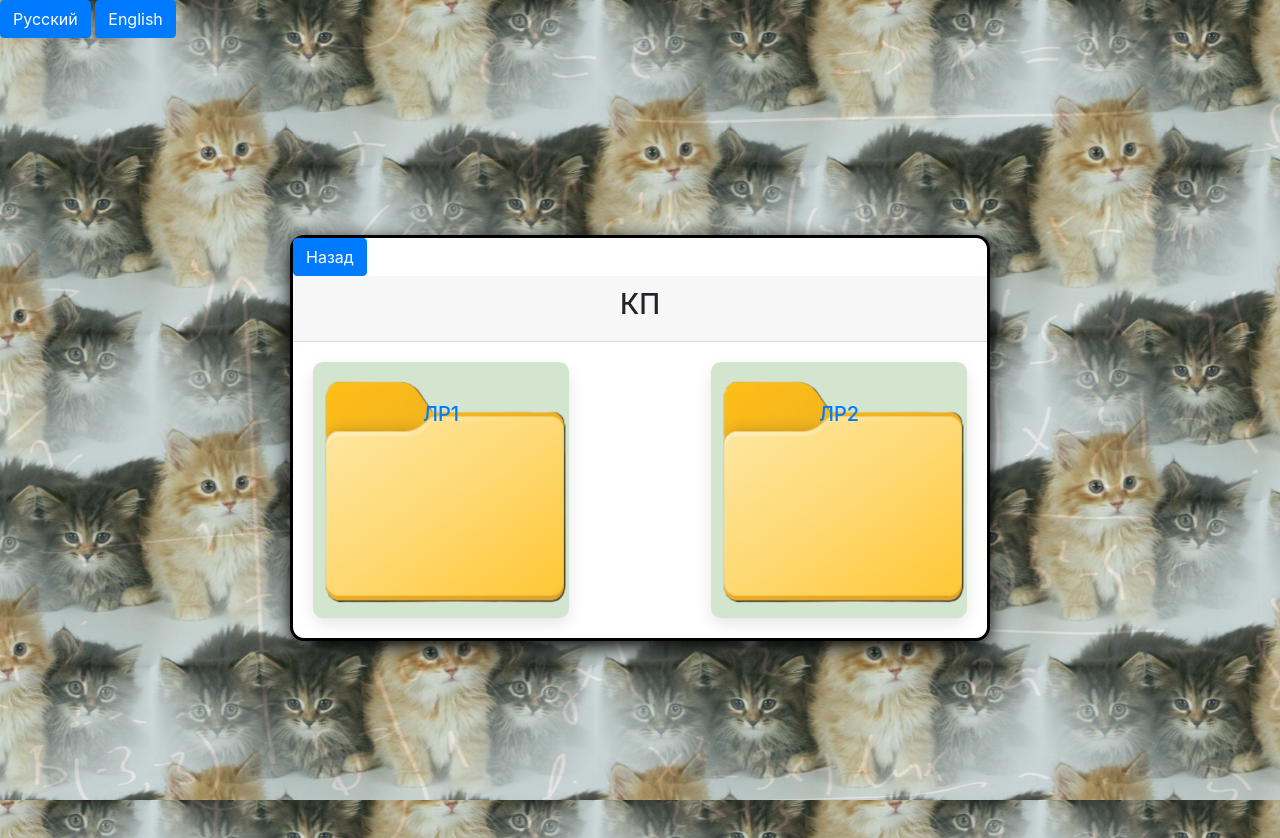
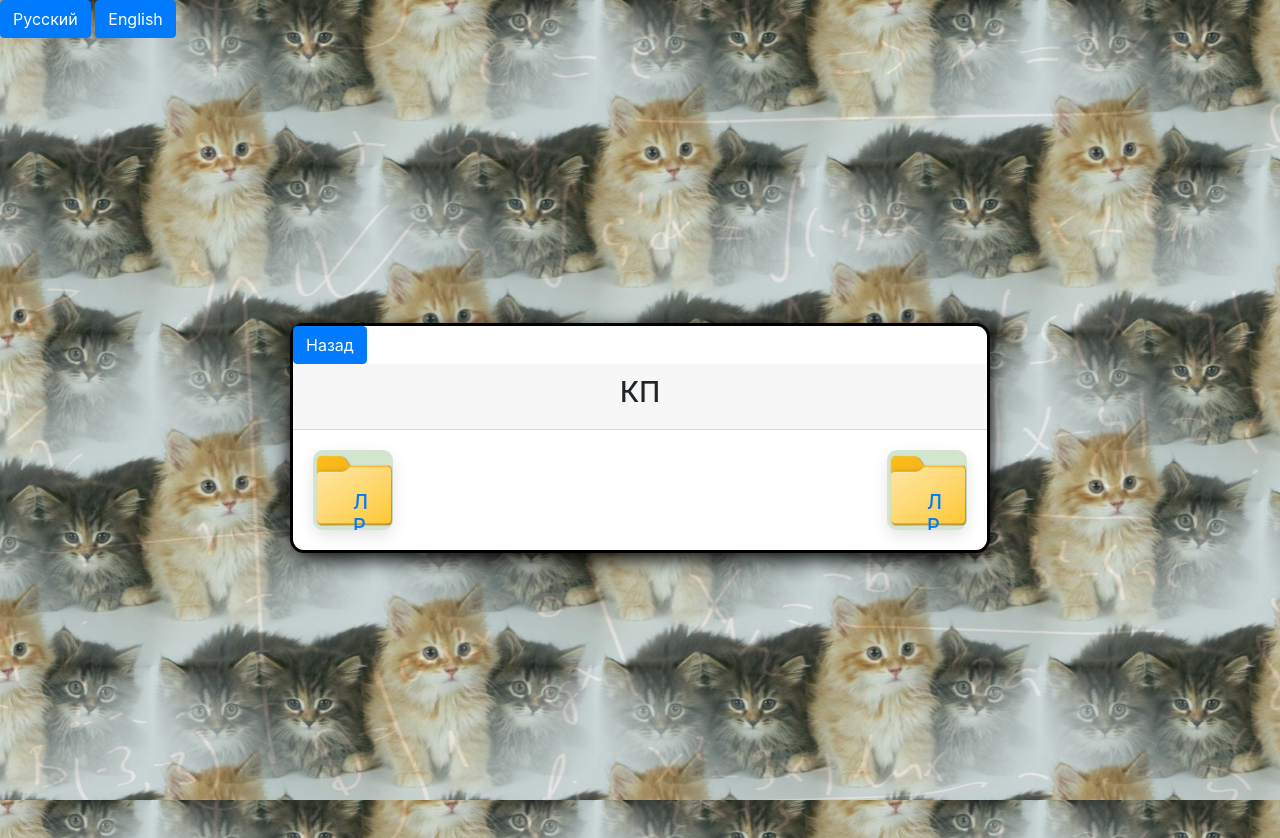
Before and after one commit to webbsalad/suvorov, a Django app: page /cw in a window 1280 px wide. Run offline with Django 4.2, Linux system fonts and the light colour scheme; some libraries are stand-ins or nearby versions.

Commit message:
((((((((((((((((((((((((((((((((((((((((((((((((((((((((((((((((((((((((((((((((((

```diff
--- a/static/css/style.css
+++ b/static/css/style.css
@@ -113,8 +113,8 @@ body {
 }
 
 .works-item {
-  width: 20vw;
-  height: 20vw;
+  width: max(5vw, 40px);
+  height: max(5vw, 40px);
   margin: 20px;
   background-color: rgb(211, 228, 207);
   background-image: url("../img/doc.png");
```
Also changed, not shown: 1 other file.
